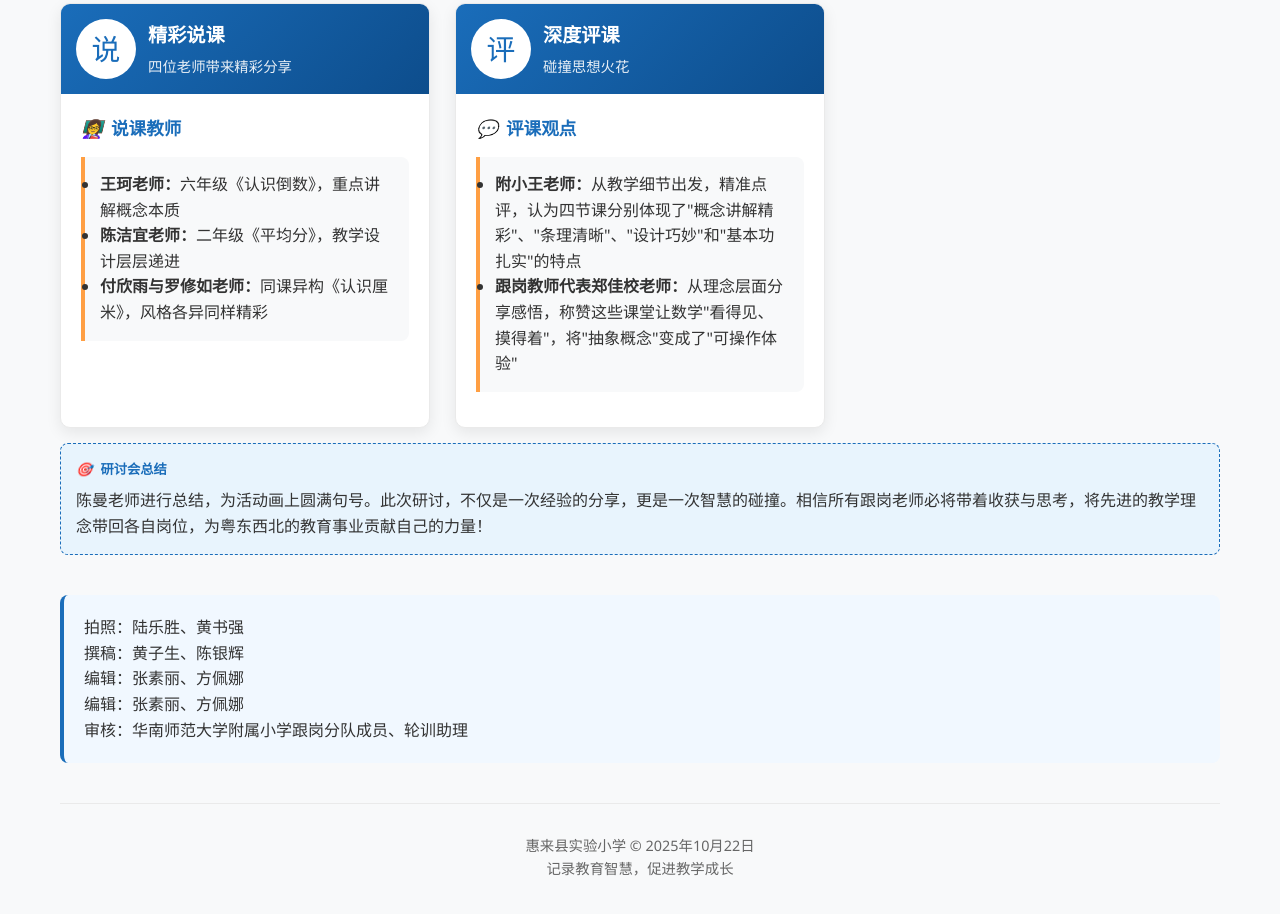
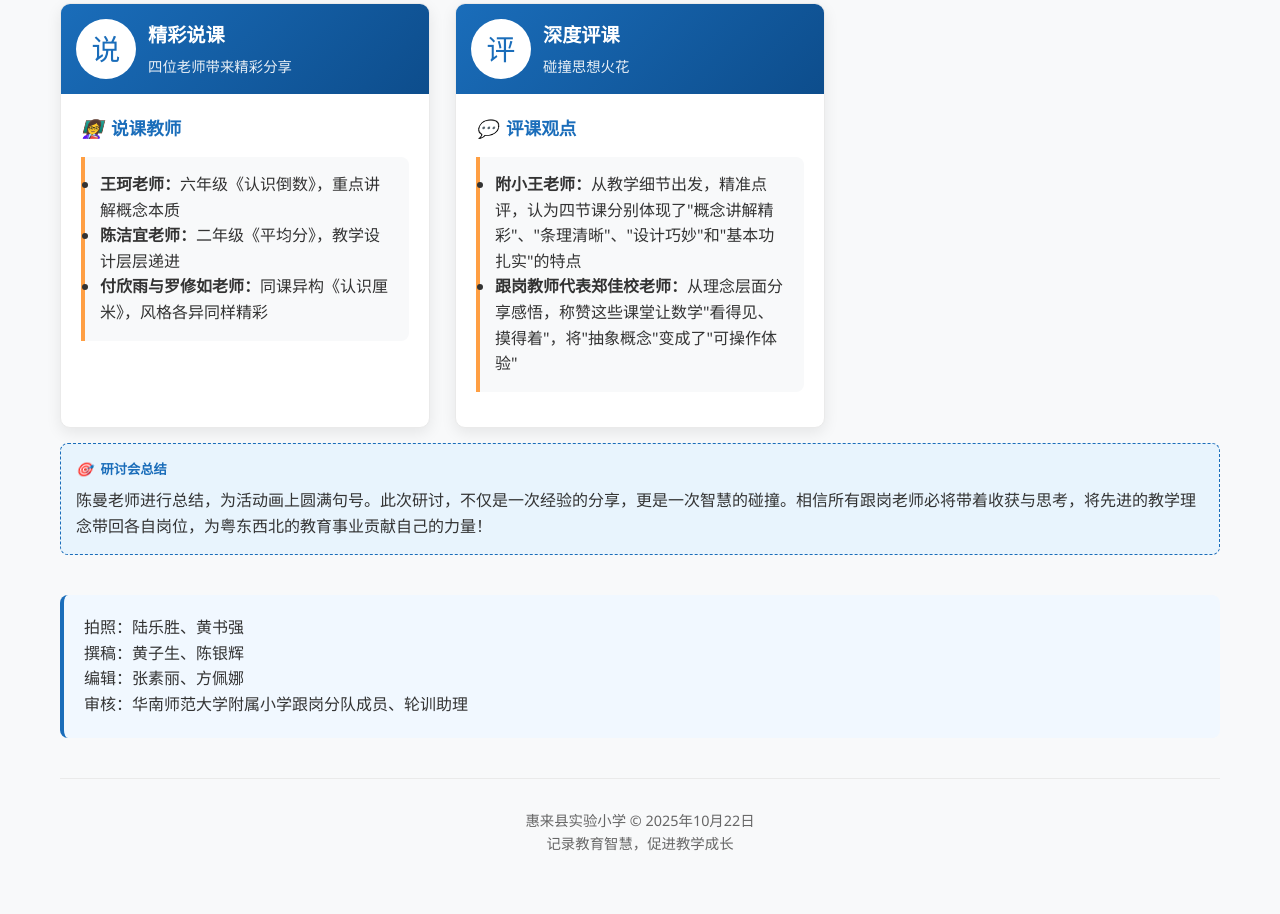
Before and after one commit to 1758620172/syxx-ydxb, a plain HTML site: page index.html in a window 1280 px wide. Shown: the part 4088-5002 px from the top of the page. Drawn offline with Linux system fonts and the light colour scheme.

Commit message:
Update index.html

```diff
--- a/index.html
+++ b/index.html
@@ -649,7 +649,7 @@
 <p>拍照：陆乐胜、黄书强</p>
       <p>撰稿：黄子生、陈银辉</p>
 <p>编辑：张素丽、方佩娜</p>
-         <p>编辑：张素丽、方佩娜</p>
+
  <p>审核：华南师范大学附属小学跟岗分队成员、轮训助理</p>
         </section>
 
```
